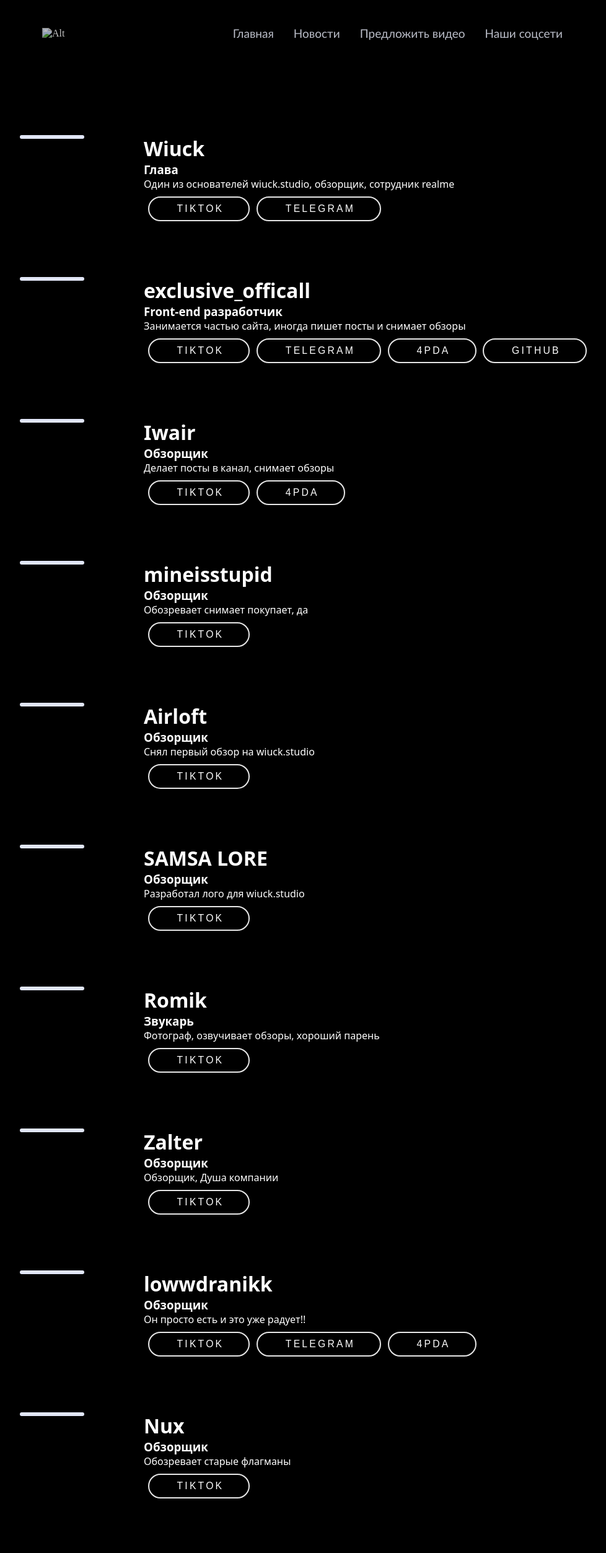
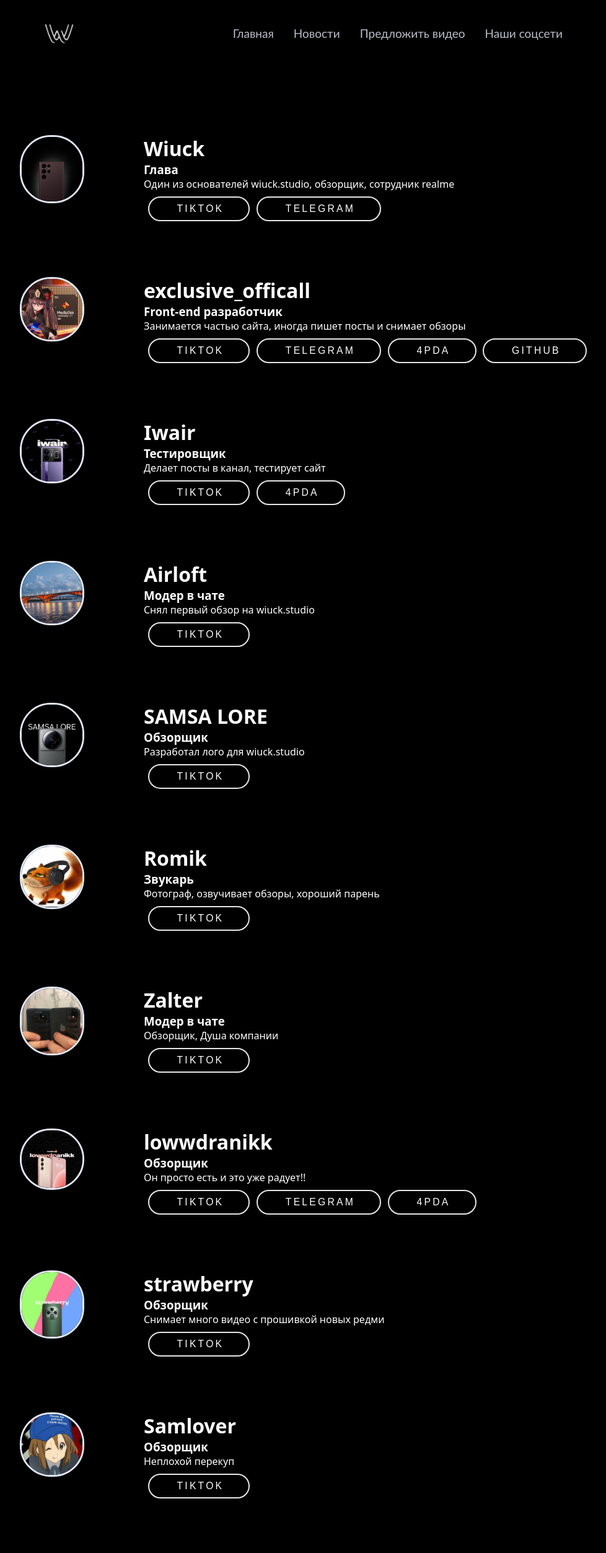
Before and after one commit to wiucktech/about, a plain HTML site: page about.html in a window 1280 px wide. Shown: the top 2506 px of the page at 62% size, without its empty margins (152-1130 px from the left). Drawn offline with Linux system fonts and the light colour scheme.

Commit message:
Update about.html

```diff
--- a/about.html
+++ b/about.html
@@ -10,7 +10,7 @@
 		<div class="container container-top">
 			<div>
 				<div class="logo">
-					<img src="img/wiucklogo.png" alt="Alt">
+					<img src="wiucklogo.png" alt="Alt">
 				</div>
 			</div>
 			<div>
@@ -28,7 +28,7 @@
 
     <div class="library">
    <div class="about-user">
-    <img src="img/wiuck.png" alt="">
+    <img src="wiuck.png" alt="">
     <h1>Wiuck</h1>
     <h3>Глава</h3>
     <p>Один из основателей wiuck.studio, обзорщик, сотрудник realme</p>
@@ -39,7 +39,7 @@
 
    <div class="about-user">
     <div class="avatar">
-        <img src="img/exclusiveofficall.png" alt="">
+        <img src="exclusiveofficall.png" alt="">
     </div>
     <h1>exclusive_officall</h1>
     <h3>Front-end разработчик</h3>
@@ -52,40 +52,30 @@
 
    <div class="about-user">
     <div class="avatar">
-        <img src="img/Iwair.png" alt="">
+        <img src="Iwair.png" alt="">
     </div>
     <h1>Iwair</h1>
-    <h3>Обзорщик</h3>
-    <p>Делает посты в канал, снимает обзоры</p>
+    <h3>Тестировщик</h3>
+    <p>Делает посты в канал, тестирует сайт</p>
     <button><a href="https://www.tiktok.com/@iwair1">Tiktok</a></button>
     <button><a href="https://4pda.to/forum/index.php?showuser=10429649">4pda</a></button>
    </div>
 
-   <div class="about-user">
-    <div class="avatar">
-        <img src="img/mine.png" alt="">
-    </div>
-    <h1>mineisstupid</h1>
-    <h3>Обзорщик</h3>
-    <p>Обозревает снимает покупает, да</p>
-    <button><a href="https://www.tiktok.com/@minesstupid">Tiktok</a></button>
 
-
-   </div>
 
    <div class="about-user">
     <div class="avatar">
-        <img src="img/airloft.png" alt="">
+        <img src="airloft.png" alt="">
     </div>
     <h1>Airloft</h1>
-    <h3>Обзорщик</h3>
+    <h3>Модер в чате</h3>
     <p>Снял первый обзор на wiuck.studio</p>
     <button><a href="https://www.tiktok.com/@149_airloft.tech">Tiktok</a></button>
    </div>
 
    <div class="about-user">
     <div class="avatar">
-        <img src="img/samsalore.png" alt="">
+        <img src="samsalore.png" alt="">
     </div>
     <h1>SAMSA LORE</h1>
     <h3>Обзорщик</h3>
@@ -97,7 +87,7 @@
 
    <div class="about-user">
     <div class="avatar">
-        <img src="img/romik.png" alt="">
+        <img src="romik.png" alt="">
     </div>
     <h1>Romik</h1>
     <h3>Звукарь</h3>
@@ -109,17 +99,17 @@
 
    <div class="about-user">
     <div class="avatar">
-        <img src="img/Zalter.png" alt="">
+        <img src="Zalter.png" alt="">
     </div>
     <h1>Zalter</h1>
-    <h3>Обзорщик</h3>
+    <h3>Модер в чате</h3>
     <p>Обзорщик, Душа компании</p>
     <button><a href="https://www.tiktok.com/@zalterok">Tiktok</a></button>
    </div>
 
    <div class="about-user">
     <div class="avatar">
-        <img src="img/lowwdrannik.png" alt="">
+        <img src="lowwdrannik.png" alt="">
     </div>
     <h1>lowwdranikk</h1>
     <h3>Обзорщик</h3>
@@ -130,21 +120,11 @@
 
    </div>
 
-   <div class="about-user">
-    <div class="avatar">
-        <img src="img/nuxxe.png" alt="">
-    </div>
-    <h1>Nux</h1>
-    <h3>Обзорщик</h3>
-    <p>Обозревает старые флагманы</p>
-    <button><a href="https://www.tiktok.com/@nuxxxe123">Tiktok</a></button>
 
-
-   </div>
 
    <div class="about-user">
     <div class="avatar">
-        <img src="img/strawberry.png" alt="">
+        <img src="strawberry.png" alt="">
     </div>
     <h1>strawberry</h1>
     <h3>Обзорщик</h3>
@@ -155,7 +135,7 @@
 
    <div class="about-user">
     <div class="avatar">
-        <img src="img/samlover.png" alt="">
+        <img src="samlover.png" alt="">
     </div>
     <h1>Samlover</h1>
     <h3>Обзорщик</h3>
@@ -165,7 +145,7 @@
 
    <div class="about-user">
     <div class="avatar">
-        <img src="img/fra1zen.png" alt="">
+        <img src="fra1zen.png" alt="">
     </div>
     <h1>fra1zen</h1>
     <h3>Обзорщик</h3>
@@ -174,19 +154,10 @@
 
    </div>
 
-   <div class="about-user">
-    <div class="avatar">
-        <img src="img/kong.png" alt="">
-    </div>
-    <h1>Kong</h1>
-    <h3>Обзорщик</h3>
-    <p>Пополнил список видео своими обзорами</p>
-
-   </div>
 
    <div class="about-user">
     <div class="avatar">
-        <img src="img/AndreyTH.png" alt="">
+        <img src="AndreyTH.png" alt="">
     </div>
     <h1>Andrey</h1>
     <h3>Тг-Монстр</h3>
@@ -197,7 +168,7 @@
 
    <div class="about-user">
     <div class="avatar">
-        <img src="img/мээнбро.png" alt="">
+        <img src="мээнбро.png" alt="">
     </div>
     <h1>мээнбро</h1>
     <h3>Обзорщик</h3>
@@ -210,7 +181,7 @@
 
    <div class="about-user">
     <div class="avatar">
-        <img src="img/neolte.png" alt="">
+        <img src="neolte.png" alt="">
     </div>
     <h1>NeoLTE</h1>
     <h3>Обзорщик</h3>
@@ -222,7 +193,7 @@
 
    <div class="about-user">
     <div class="avatar">
-        <img src="img/yum.png" alt="">
+        <img src="yum.png" alt="">
     </div>
     <h1>Yum</h1>
     <h3>Обзорщик</h3>
@@ -232,17 +203,7 @@
 
    </div>
 
-   <div class="about-user">
-    <div class="avatar">
-        <img src="img/zentyx.png" alt="">
-    </div>
-    <h1>zentyx</h1>
-    <h3>Обзорщик</h3>
-    <p>Просто есть и ладно</p>
-    <button><a href="">Tiktok</a></button>
 
-   </div>
-</div>
 
 
 </body>
```
